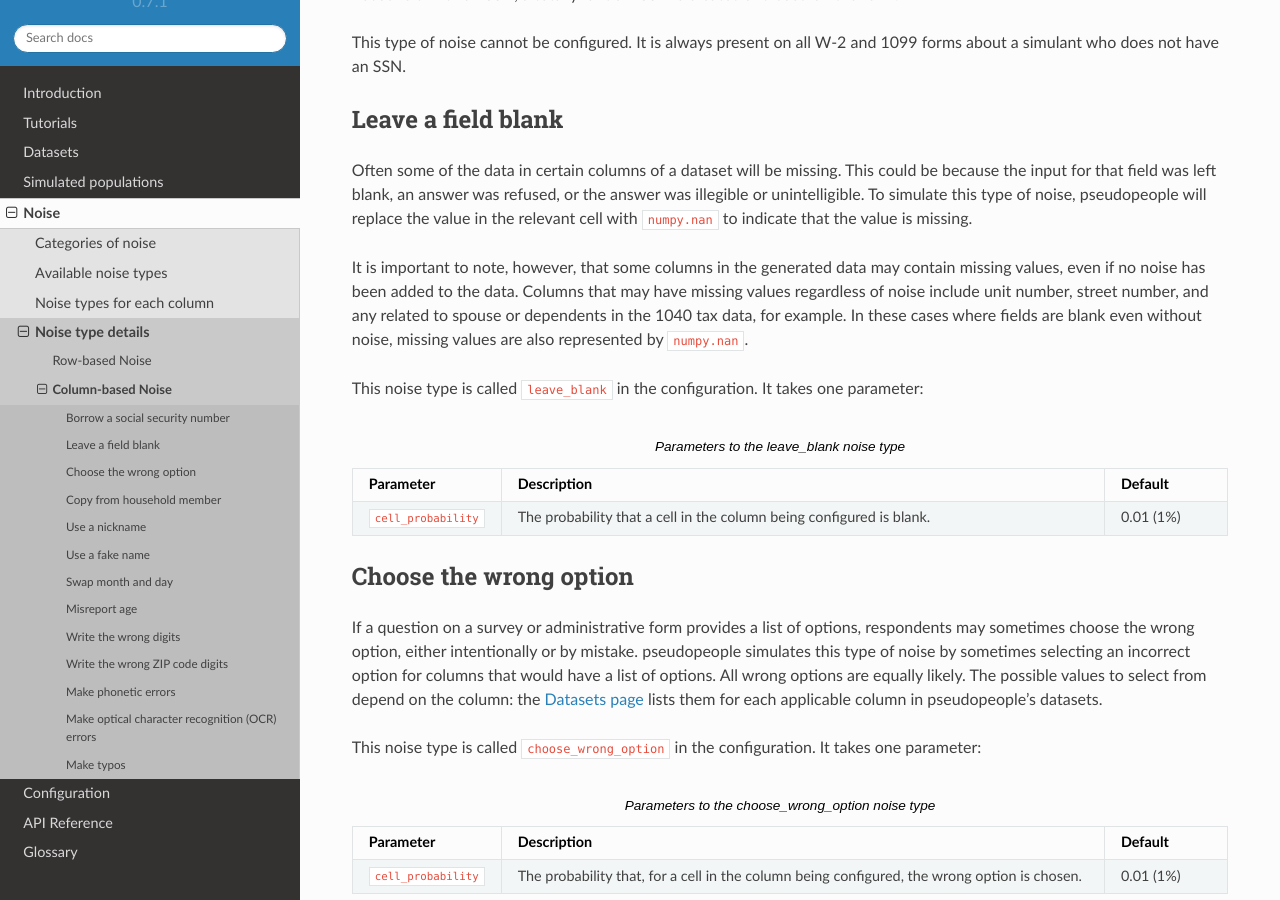
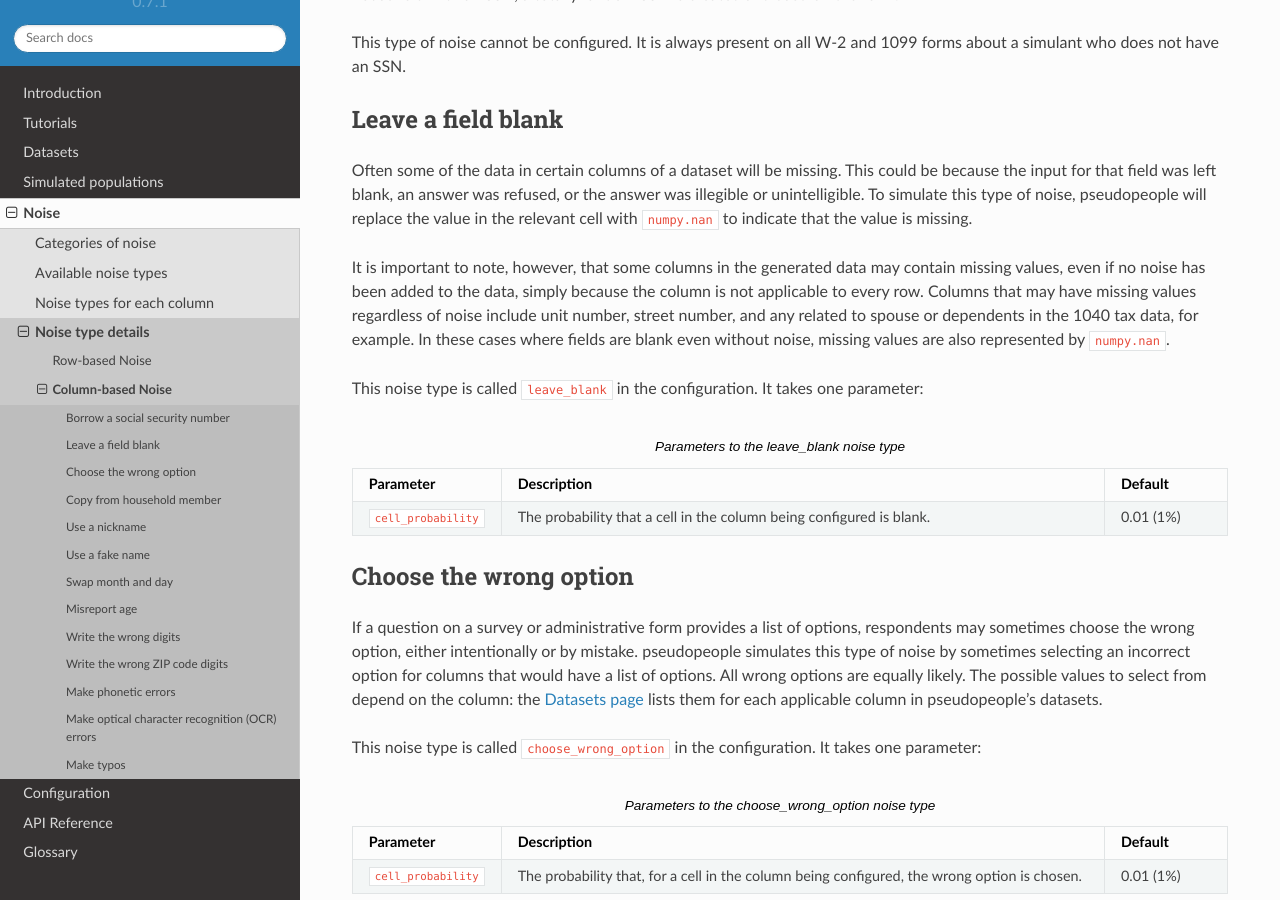
Before and after one commit to ihmeuw/pseudopeople, a Sphinx documentation site: the page built from docs/source/noise/column_noise.rst, in a window 1280 px wide and 900 px high, scrolled down 1001 px. Built offline with Sphinx 7.4.7 and the Read the Docs theme 2.0.0, drawn with Linux system fonts in a browser that asks for light colours.

Commit message:
Update docs/source/noise/column_noise.rst
Co-authored-by: Nathaniel Blair-Stahn <ndbs@uw.edu>

```diff
--- a/docs/source/noise/column_noise.rst
+++ b/docs/source/noise/column_noise.rst
@@ -49,7 +49,8 @@ or the answer was illegible or unintelligible. To simulate this type of noise, p
 replace the value in the relevant cell with :code:`numpy.nan` to indicate that the value is missing.
 
 It is important to note, however, that
-some columns in the generated data may contain missing values, even if no noise has been added to the data.
+some columns in the generated data may contain missing values, even if no noise has been added to the data,
+simply because the column is not applicable to every row.
 Columns that may have missing values regardless of noise include unit number, street number, and any related
 to spouse or dependents in the 1040 tax data, for example. In these cases where fields are blank even without noise,
 missing values are also represented by :code:`numpy.nan`.
```
